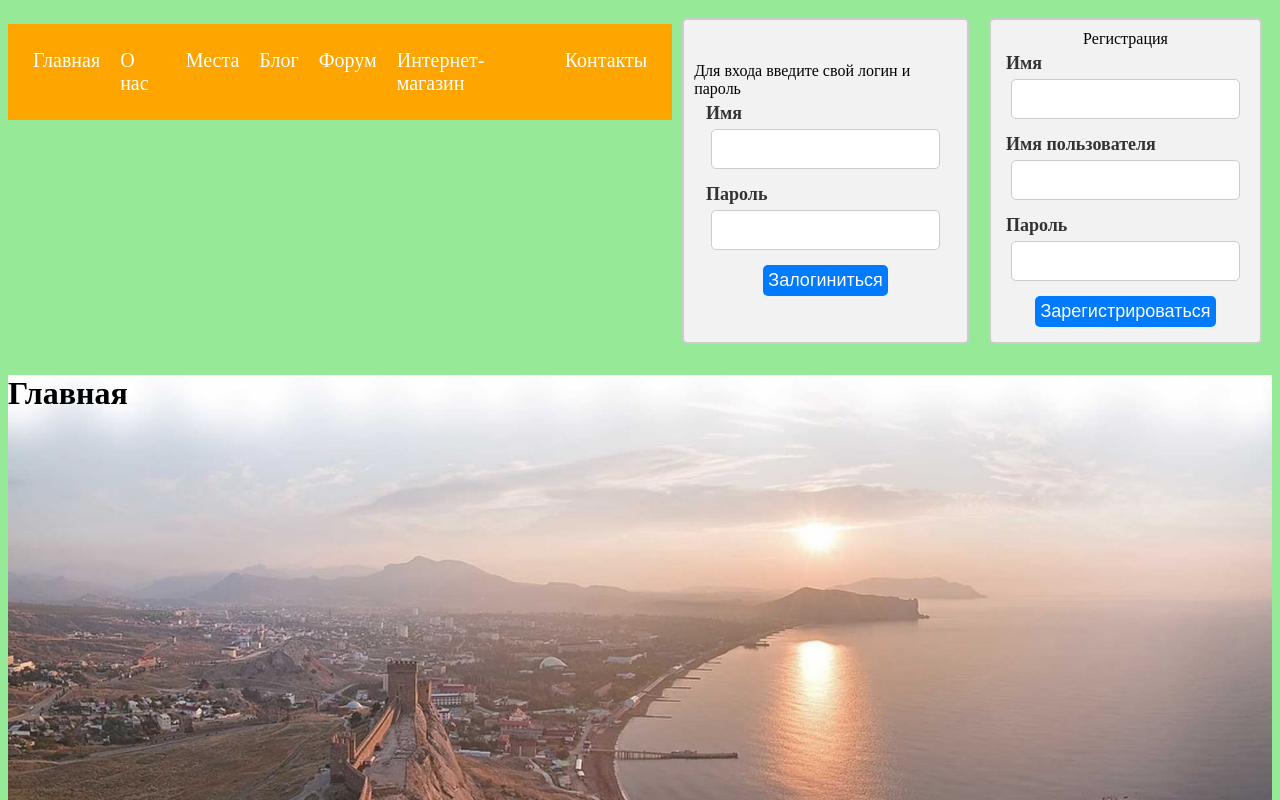
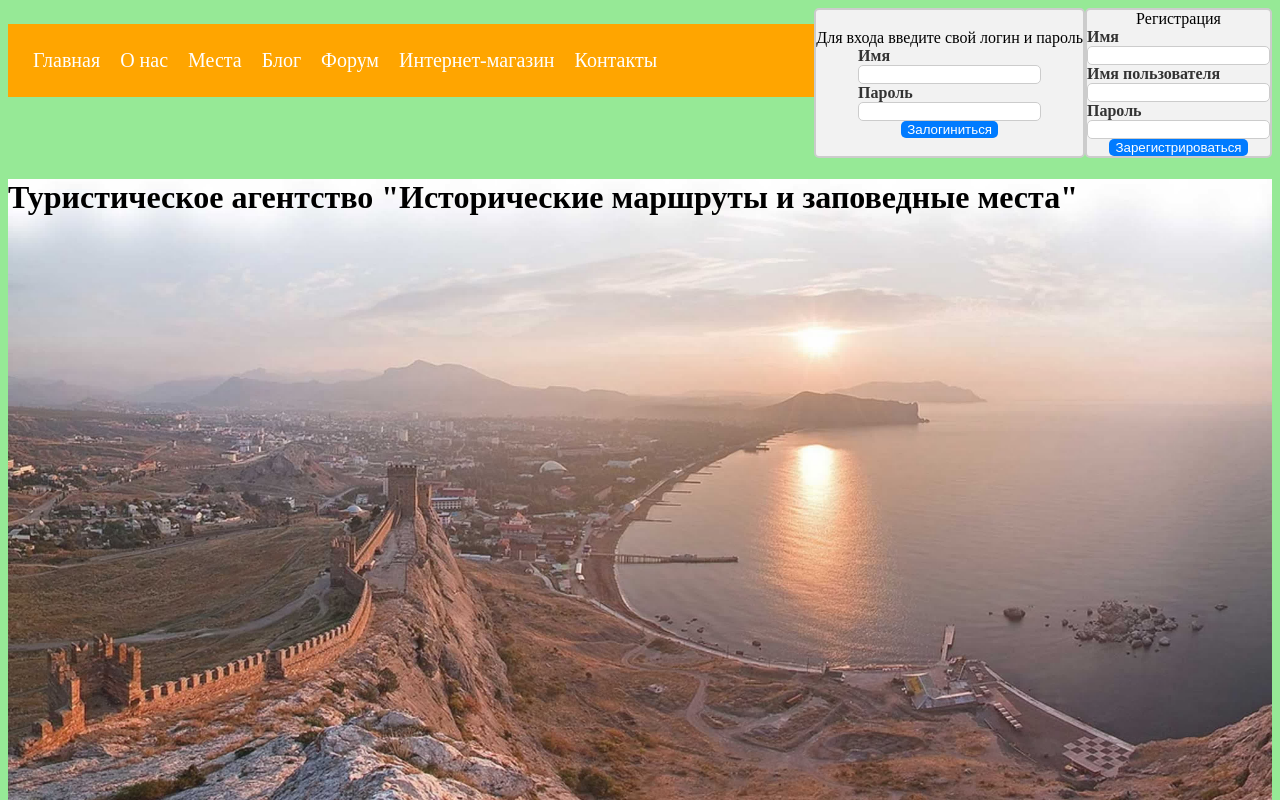
Before and after one commit to AlexIgn88/graduate-work, a Next.js app: page / in a window 1280 px wide. Shown: the top 800 px of the page. Built offline with nearby package versions, Linux system fonts and the light colour scheme.

Commit message:
some fixes

```diff
--- a/pages/index.js
+++ b/pages/index.js
@@ -3,10 +3,10 @@ import Head from "next/head";
 export default function HomePage() {
     return <>
         <Head>
-            <title>Туристическое агентство "Исторические маршруты и заповедные места"</title>
+            <title>Исторические маршруты и заповедные места</title>
         </Head>
         <div className="main">
-            <h1>Главная</h1>
+            <h1>Туристическое агентство "Исторические маршруты и заповедные места"</h1>
         </div>
     </>
 }
--- a/pages/places.js
+++ b/pages/places.js
@@ -4,8 +4,8 @@ import Link from "next/link";
 export default function PlacesPage() {
     let places = [
         { id: '1', name: 'Крым', path: 'crimea', img: '/img/places/Crimea.jpg' },
-        { id: '2', name: 'Карелия', path: 'kamchatka', img: '/img/places/Karelia.jpg' },
-        { id: '3', name: 'Камчатка', path: 'karelia', img: '/img/places/Kamchatka.jpg' },
+        { id: '2', name: 'Карелия', path: 'karelia', img: '/img/places/Karelia.jpg' },
+        { id: '3', name: 'Камчатка', path: 'kamchatka', img: '/img/places/Kamchatka.jpg' },
         { id: '4', name: 'Красоты земли Воронежской', path: 'voronezh-land', img: '/img/places/Voronezh-land.jpg' },
         { id: '5', name: 'Тестовая карточка', path: 'test', img: null }
     ];
--- a/styles/global.css
+++ b/styles/global.css
@@ -25,8 +25,8 @@ nav {
     flex-direction: column;
     align-items: center;
     justify-content: center;
-    margin: 10px;
-    padding: 10px;
+    /* margin: 10px; */
+    /* padding: 10px; */
     border: 2px solid #ccc;
     border-radius: 5px;
     background-color: #f2f2f2;
@@ -36,27 +36,27 @@ nav {
 .registration-form label {
     display: flex;
     flex-direction: column;
-    margin: 5px;
-    font-size: 18px;
+    /* margin: 5px; */
+    /* font-size: 18px; */
     font-weight: bold;
     color: #333;
 }
 
 .login-form input,
 .registration-form input {
-    padding: 10px;
-    margin: 5px;
+    /* padding: 10px; */
+    /* margin: 5px; */
     border-radius: 5px;
     border: 1px solid #ccc;
-    font-size: 16px;
+    /* font-size: 16px; */
 }
 
 .login-form input[type="submit"],
 .registration-form input[type="submit"] {
-    padding: 5px;
-    margin: 5px;
+    /* padding: 5px; */
+    /* margin: 5px; */
     border-radius: 5px;
-    font-size: 18px;
+    /* font-size: 18px; */
     color: #fff;
     background-color: #007bff;
     border: none;
```
